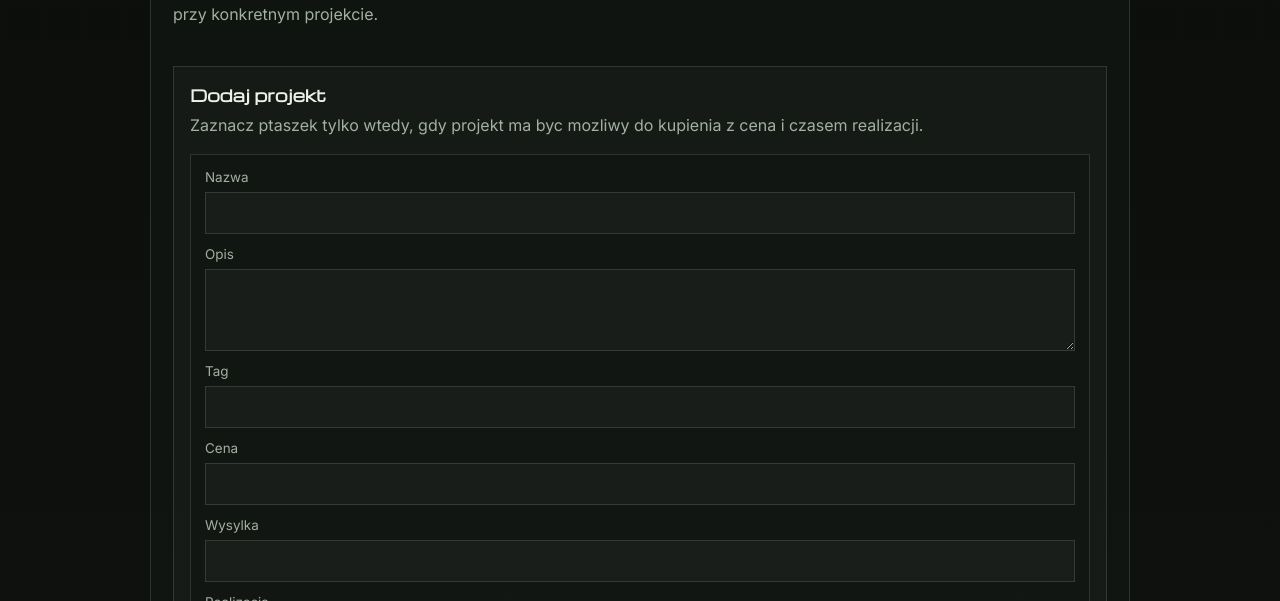
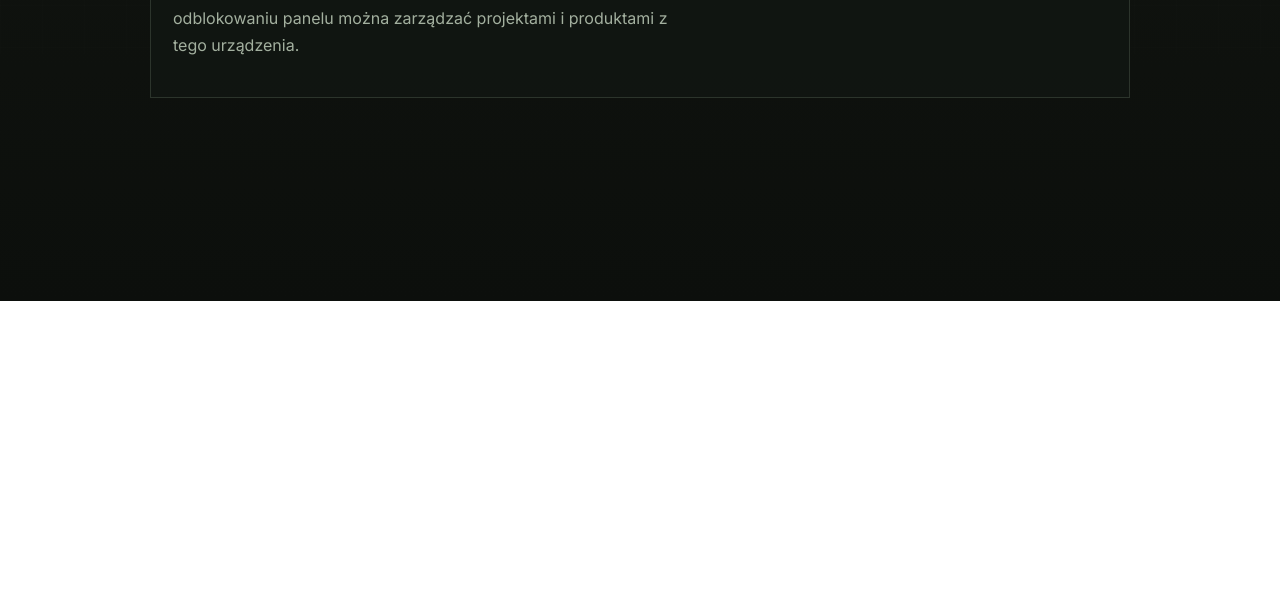
Before and after one commit to RetroFlow-app/retroforma-site, a plain HTML site: page admin/index.html in a window 1280 px wide. Shown: the part 499-1100 px from the top of the page. After the commit the page ends 800 px from the top, so only its background shows below. Drawn offline with nearby package versions, Linux system fonts and the light colour scheme; files that its build step writes are made by us from their sources.

Commit message:
Lock RetroForma admin panel behind code

```diff
--- a/admin/index.html
+++ b/admin/index.html
@@ -189,9 +189,15 @@
 (() => {
   const mount = document.querySelector('#rfFullAdminManager');
   if (!mount) return;
-  document.querySelector('#adminAccessPanel')?.classList.add('admin-hidden');
+  const ADMIN_CODE = 'RetroForma-Admin-2026';
+  const ADMIN_SESSION_KEY = 'retroforma_admin_session_unlocked_v2';
+  const loginForm = document.querySelector('#adminLoginForm');
+  const passwordInput = document.querySelector('#adminPasswordInput');
+  const logoutButton = document.querySelector('#adminLogoutButton');
+  const adminStatus = document.querySelector('#adminStatus');
   document.querySelector('#projectAdminPanel')?.classList.add('admin-hidden');
   document.querySelector('#productAdminPanel')?.classList.add('admin-hidden');
+  mount.classList.add('admin-hidden');
 
   const keys = {
     projectCustom: 'retroforma_custom_projects_v2',
@@ -354,7 +360,6 @@
   function renderList(node, items, kind) { node.innerHTML=''; items.forEach(item=>node.appendChild(row(kind,item))); }
   function render() {
     const projectItems = projects();
-    mount.classList.remove('admin-hidden');
     mount.innerHTML = `
       <div class="rf-real-admin">
         <div class="section-heading rf-real-heading">
@@ -383,7 +388,36 @@
     mount.querySelector('#rfAddProjectForm')?.addEventListener('submit', e => { e.preventDefault(); addProject(e.currentTarget); });
     renderList(document.querySelector('#rfRealProjectList'), projectItems, 'project');
   }
+
+  function setUnlocked(unlocked, message = '') {
+    mount.classList.toggle('admin-hidden', !unlocked);
+    logoutButton?.classList.toggle('admin-hidden', !unlocked);
+    if (adminStatus) {
+      adminStatus.textContent = message;
+      adminStatus.classList.toggle('is-error', !unlocked && Boolean(message));
+    }
+    if (passwordInput) passwordInput.value = '';
+  }
+
+  loginForm?.addEventListener('submit', event => {
+    event.preventDefault();
+    const code = String(passwordInput?.value || '').trim();
+    if (code === ADMIN_CODE) {
+      sessionStorage.setItem(ADMIN_SESSION_KEY, '1');
+      setUnlocked(true, 'Panel odblokowany.');
+    } else {
+      sessionStorage.removeItem(ADMIN_SESSION_KEY);
+      setUnlocked(false, 'Nieprawidlowy kod admina.');
+    }
+  });
+
+  logoutButton?.addEventListener('click', () => {
+    sessionStorage.removeItem(ADMIN_SESSION_KEY);
+    setUnlocked(false, 'Panel zablokowany.');
+  });
+
   render();
+  setUnlocked(sessionStorage.getItem(ADMIN_SESSION_KEY) === '1');
 })();
 </script>
 </body>
```
